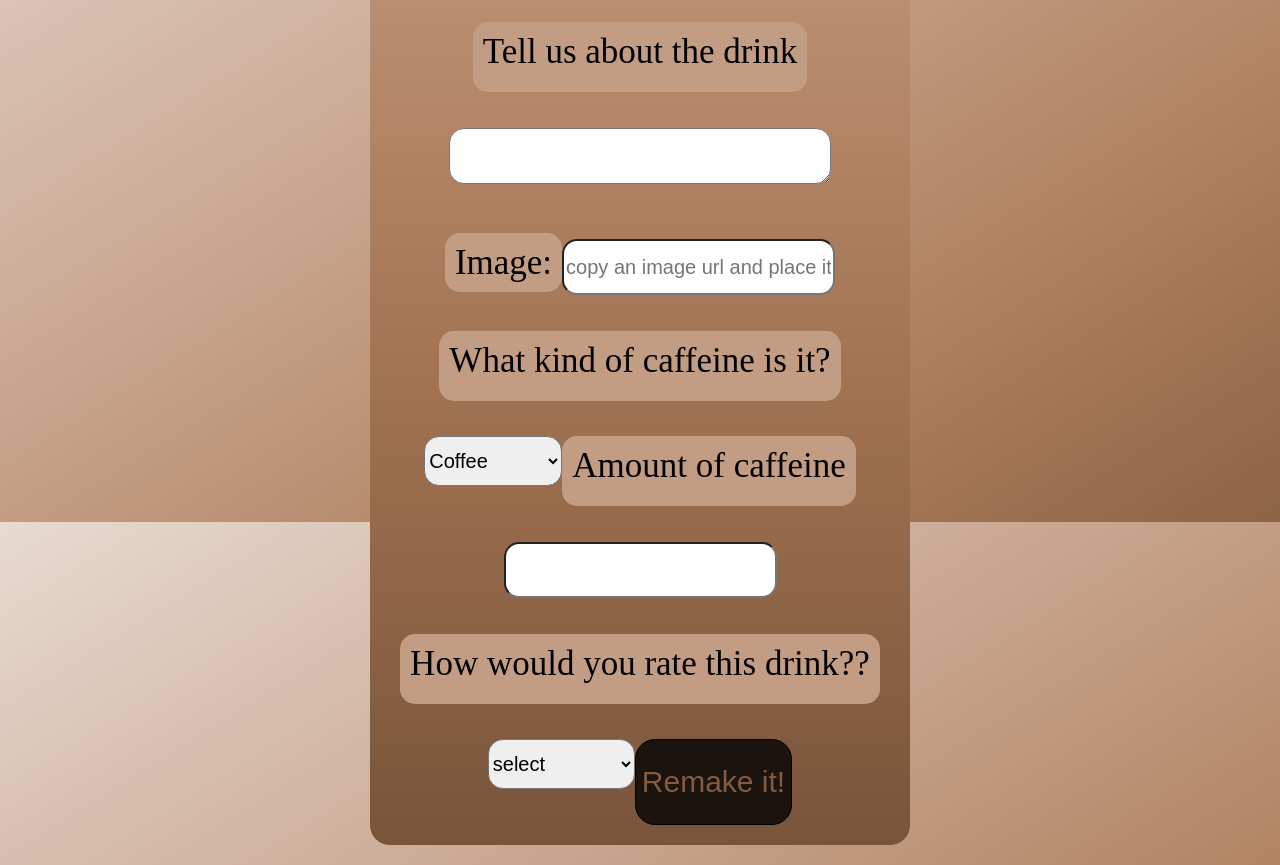
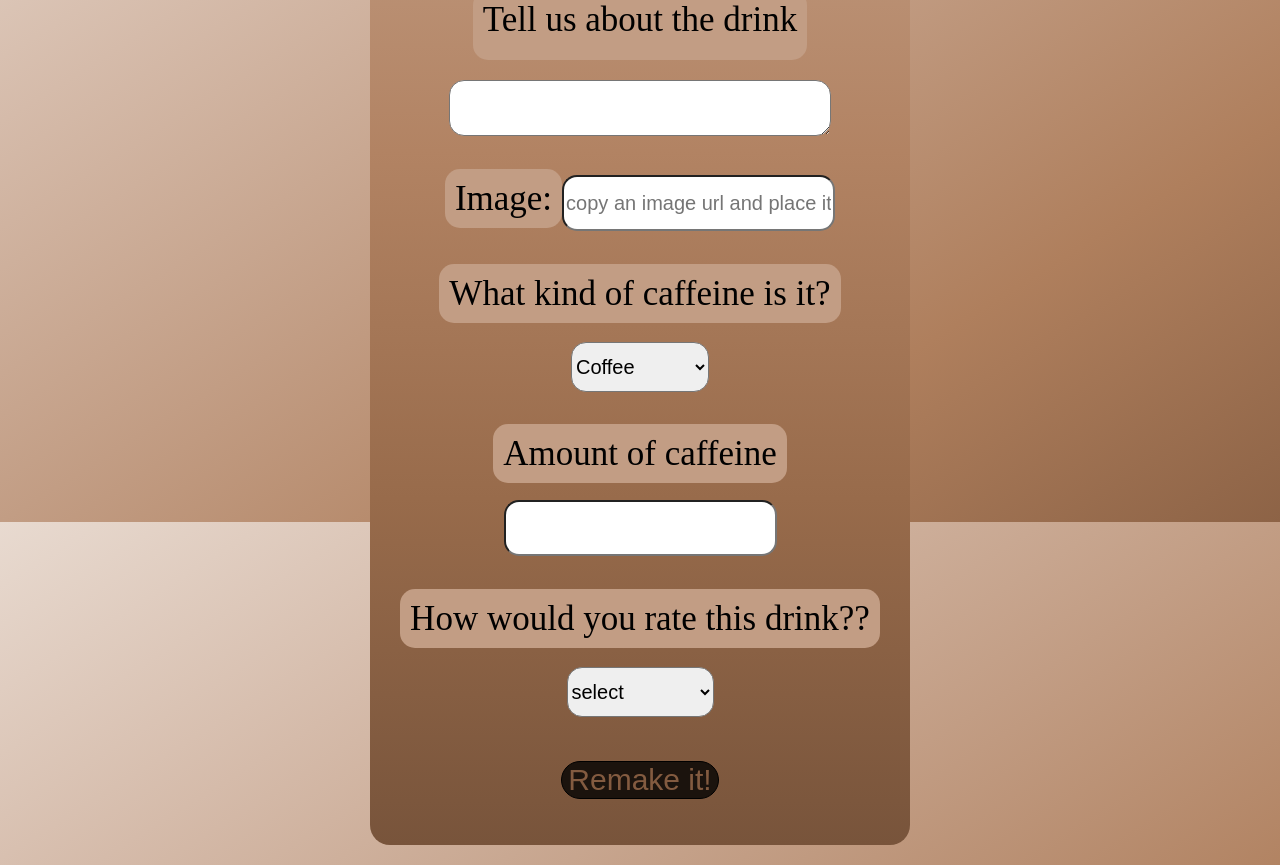
Before and after one commit to jascolil01/Website-for-Caffiene, a React (Create React App) app in the folder client/: page /EditDrink/1 in a window 1280 px wide. Shown: the part 278-1143 px from the top of the page. Built offline with nearby package versions, Linux system fonts and the light colour scheme; no server answers; a web font is replaced by a local one.

Commit message:
added more features and favicon

```diff
--- a/client/src/components/AddDrink.js
+++ b/client/src/components/AddDrink.js
@@ -1,14 +1,16 @@
-import React, {useState } from 'react'
+import React, { useState } from 'react'
 import axios from 'axios'
+import { useNavigate } from 'react-router-dom'
 
 export default function AddDrink() {
+  const navigate = useNavigate()
   const initialState = {
-    name:'',
-    description:'',
-    image:'',
-    typeOfCaffeine:'',
-    caffeineLevel:'',
-    levelOfEffectiveness:'',
+    name: '',
+    description: '',
+    image: '',
+    typeOfCaffeine: '',
+    caffeineLevel: '',
+    levelOfEffectiveness: '',
   }
   const [formState, setFormState] = useState(initialState)
 
@@ -16,6 +18,7 @@ export default function AddDrink() {
     event.preventDefault()
     await axios.post('/api/drink', formState)
     setFormState(initialState)
+    navigate("/Drinks")
   }
 
   const handleChange = (event) => {
@@ -25,31 +28,32 @@ export default function AddDrink() {
   return (
     <form onSubmit={handleSubmit} className="addDrink">
       <label htmlFor='name'>Name of the Drink</label>
-      <input type="text" id="name"onChange={handleChange} value={formState.name}/>
+      <input type="text" id="name" onChange={handleChange} value={formState.name} />
 
       <label htmlFor='description'>Tell us about the drink</label>
-      <textarea id="description" cols="30" rows="10"onChange={handleChange} value={formState.description}></textarea>
+      <textarea id="description" cols="30" rows="10" onChange={handleChange} value={formState.description}></textarea>
 
       <div>
         <label htmlFor='image'>Image:</label>
-      <input type="text"  placeholder="copy an image url and place it here" id="image"onChange={handleChange} value={formState.image}/>
+        <input type="text" placeholder="copy an image url and place it here" id="image" onChange={handleChange} value={formState.image} />
       </div>
 
 
       <label htmlFor='typeOfCaffeine'>What kind of caffeine is it?</label>
-      <select id ="typeOfCaffeine"onChange={handleChange} value={formState.typeOfCaffeine}>
+      <select id="typeOfCaffeine" onChange={handleChange} value={formState.typeOfCaffeine}>
         <option value="Coffee">Coffee</option>
         <option value="Tea">Tea</option>
         <option value="Energy Drink">Energy Drink</option>
         <option value="Espresso">Espresso</option>
         <option value="Soda">Soda</option>
       </select>
-
+      <div>
         <label htmlFor='caffeineLevel'>Amount of caffeine</label>
-      <input type="text" id="caffeineLevel"onChange={handleChange} value={formState.caffeineLevel}/>
-
+        <input type="text" id="caffeineLevel" onChange={handleChange} value={formState.caffeineLevel} />
+      </div>
+      <div>
         <label htmlFor='levelOfEffectiveness'>How would you rate this drink?</label>
-      <select id ="levelOfEffectiveness"onChange={handleChange} value={formState.levelOfEffectiveness}>
+        <select id="levelOfEffectiveness" onChange={handleChange} value={formState.levelOfEffectiveness}>
           <option value="">select</option>
           <option value="☕️">☕️</option>
           <option value="☕️☕️">☕️☕️</option>
@@ -57,8 +61,10 @@ export default function AddDrink() {
           <option value="☕️☕️☕️☕️">☕️☕️☕️☕️</option>
           <option value="☕️☕️☕️☕️☕️">☕️☕️☕️☕️☕️</option>
         </select>
-
+      </div>
+      <div>
         <button type='submit'> Brew it up!</button>
+      </div>
     </form>
   )
 }
--- a/client/src/components/EditDrink.js
+++ b/client/src/components/EditDrink.js
@@ -1,64 +1,69 @@
 import axios from "axios"
-import { useState, useEffect} from "react"
-import { useParams } from "react-router-dom"
+import { useState, useEffect } from "react"
+import { useParams, useNavigate } from "react-router-dom"
 
 export default function EditDrink() {
-const {id}=useParams()
+  const navigate = useNavigate()
+  const { id } = useParams()
 
 
   const initialState = {
-    name:``,
-    description:``,
-    image:``,
-    typeOfCaffeine:``,
-    caffeineLevel:``,
-    levelOfEffectiveness:``,
+    name: ``,
+    description: ``,
+    image: ``,
+    typeOfCaffeine: ``,
+    caffeineLevel: ``,
+    levelOfEffectiveness: ``,
   }
   const [formState, setFormState] = useState(initialState)
 
- const getDrinkById = async()=>{
+  const getDrinkById = async () => {
     const res = await axios.get(`/api/drink/${id}`)
     setFormState(res.data.drink)
   }
-const handleUpdate=async()=>{
+  const handleUpdate = async (e) => {
+    e.preventDefault()
     await axios.put(`/api/drink/${id}`, formState)
+    navigate("/Drinks")
   }
   const handleChange = (event) => {
     setFormState({ ...formState, [event.target.id]: event.target.value })
   }
 
-  useEffect(()=>{
-    getDrinkById()||
+  useEffect(() => {
+    getDrinkById() ||
       handleUpdate()
-  },[id])
+  }, [id])
 
   return (
     <form id="editDrink" onSubmit={handleUpdate}>
       <label htmlFor='name'>Name of the Drink</label>
-      <input type="text" id="name"onChange={handleChange} value={formState.name}/>
+      <input type="text" id="name" onChange={handleChange} value={formState.name} />
 
       <label htmlFor='description'>Tell us about the drink</label>
-      <textarea id="description" cols="30" rows="10"onChange={handleChange} value={formState.description}></textarea>
+      <textarea id="description" cols="30" rows="10" onChange={handleChange} value={formState.description}></textarea>
       <div>
         <label htmlFor='image'>Image:</label>
-      <input type="text" id="image"onChange={handleChange} placeholder="copy an image url and place it here" value={formState.image}/>
+        <input type="text" id="image" onChange={handleChange} placeholder="copy an image url and place it here" value={formState.image} />
       </div>
 
-
+      <div>
         <label htmlFor='typeOfCaffeine'>What kind of caffeine is it?</label>
-      <select id ="typeOfCaffeine"onChange={handleChange} value={formState.typeOfCaffeine}>
+        <select id="typeOfCaffeine" onChange={handleChange} value={formState.typeOfCaffeine}>
           <option value="Coffee">Coffee</option>
           <option value="Tea">Tea</option>
           <option value="Energy Drink">Energy Drink</option>
           <option value="Espresso">Espresso</option>
           <option value="Soda">Soda</option>
         </select>
-
+      </div>
+      <div>
         <label htmlFor='caffeineLevel'>Amount of caffeine</label>
-      <input type="text" id="caffeineLevel"onChange={handleChange} value={formState.caffeineLevel}/>
-
+        <input type="text" id="caffeineLevel" onChange={handleChange} value={formState.caffeineLevel} />
+      </div>
+      <div>
         <label htmlFor='levelOfEffectiveness'>How would you rate this drink??</label>
-      <select id ="levelOfEffectiveness"onChange={handleChange} value={formState.levelOfEffectiveness}>
+        <select id="levelOfEffectiveness" onChange={handleChange} value={formState.levelOfEffectiveness}>
           <option value="">select</option>
           <option value="☕️">☕️</option>
           <option value="☕️☕️">☕️☕️</option>
@@ -66,8 +71,10 @@ const handleUpdate=async()=>{
           <option value="☕️☕️☕️☕️">☕️☕️☕️☕️</option>
           <option value="☕️☕️☕️☕️☕️">☕️☕️☕️☕️☕️</option>
         </select>
-
+      </div>
+      <div>
         <button type='submit'> Remake it!</button>
+      </div>
     </form>
   )
 }
```
Also changed, not shown: client/src/components/Drinks.js (line endings or trailing spaces), 1 other file (tests, documents, lock files or other folders). Lines whose indentation alone changed are shown as unchanged.
